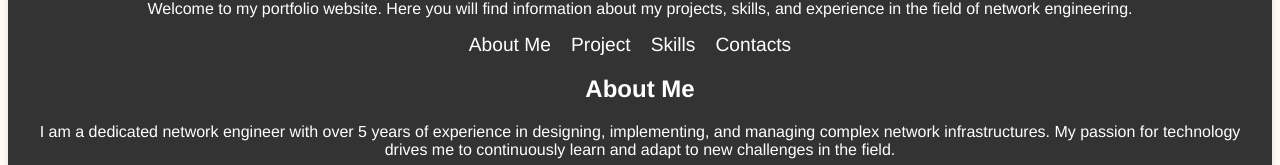
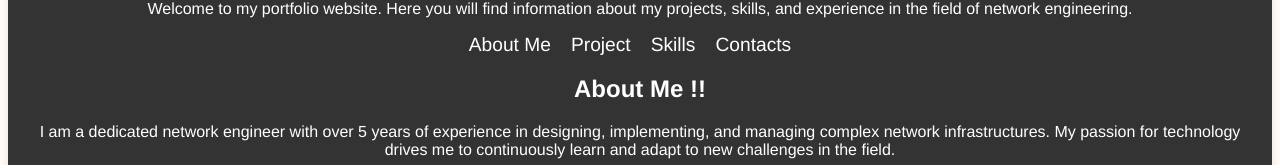
Before and after one commit to SomyaDwivedi/Portfolio, a React (Vite) app: page / in a window 1280 px wide. Shown: the part 162-327 px from the top of the page. Built offline with nearby package versions, Linux system fonts and the light colour scheme.

Commit message:
Enhance emphasis in About Me section header in Header component

```diff
--- a/src/Header.tsx
+++ b/src/Header.tsx
@@ -16,7 +16,7 @@ function Header() {
                 </ul>
             </nav>
             <section id="about">
-                <h2>About Me</h2>
+                <h2>About Me !!</h2>
                 <p>I am a dedicated network engineer with over 5 years of experience in designing, implementing, and managing complex network infrastructures. My passion for technology drives me to continuously learn and adapt to new challenges in the field.</p>
             </section>
             <section id="projects">
```
